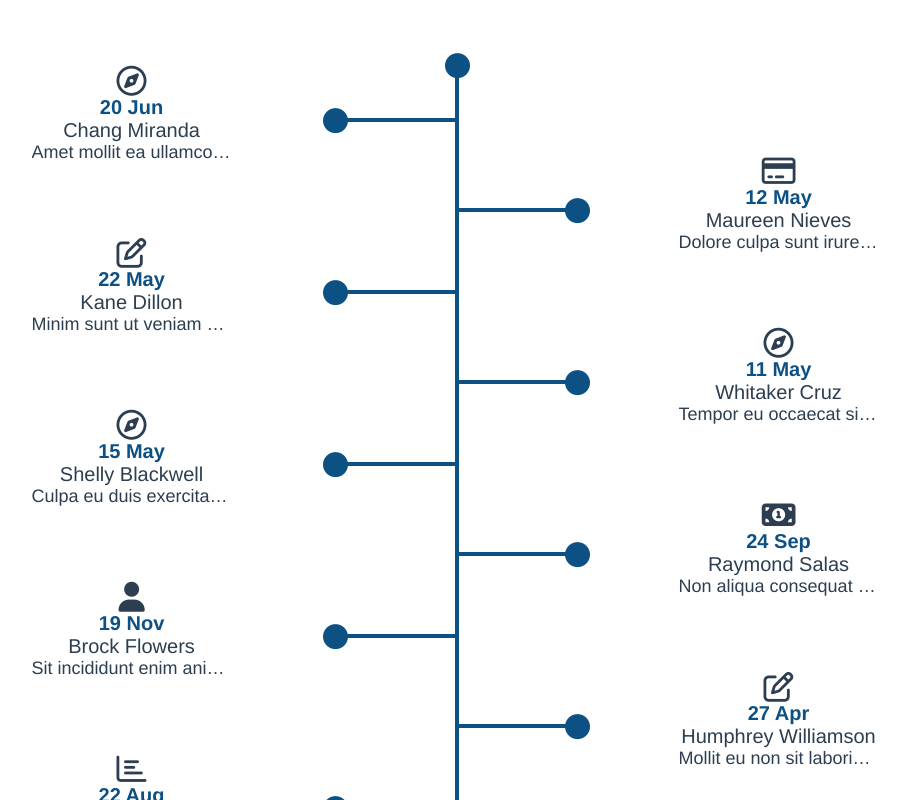
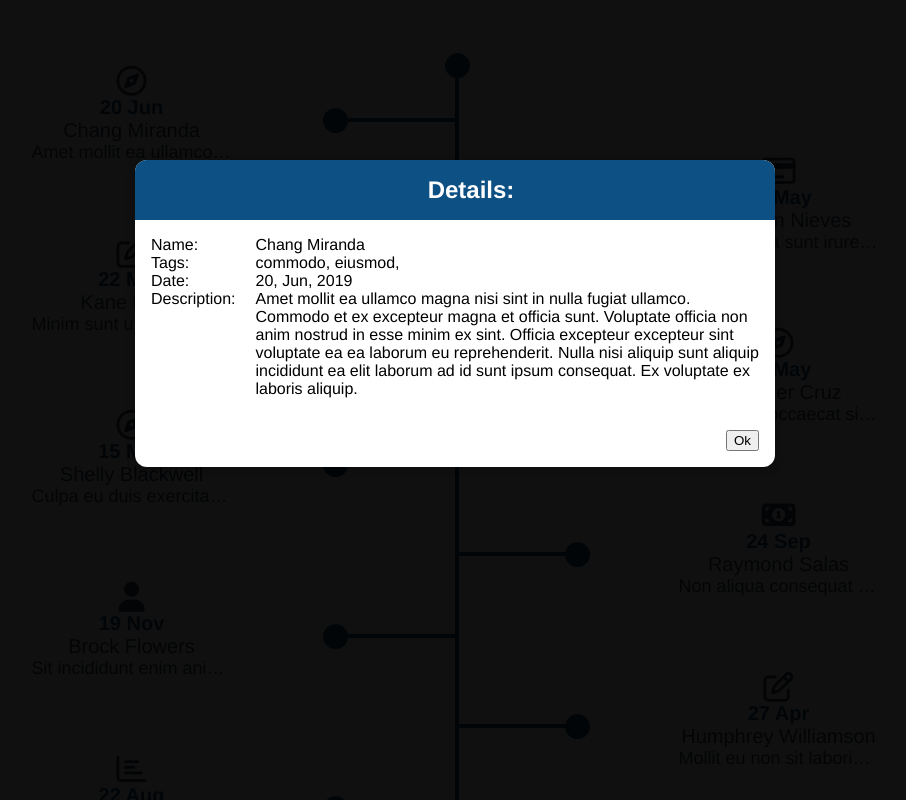
Before and after one commit to Cmanar0/Timeline, a Vue app: page / in a window 1280 px wide. Both pictures are taken after a click on the element 316 px from the left and 114 px from the top of the page. Shown: the top 800 px of the page, without its empty margins (185-1091 px from the left). Built offline with nearby package versions, Linux system fonts and the light colour scheme.

Commit message:
Implement custom dialog window

```diff
--- a/src/components/Timeline.vue
+++ b/src/components/Timeline.vue
@@ -1,5 +1,34 @@
 <template>
   <div class="container">
+    <DialogWin v-if="dialogOn" title="Details:" @close="CloseWin">
+      <template #default>
+        <div class="flex-info">
+          <div>
+            <p>Name:</p>
+            <p>Tags:</p>
+            <p>Date:</p>
+            <p>Description:</p>
+          </div>
+
+          <div>
+            <p>{{ dialogContent.name.first }} {{ dialogContent.name.last }}</p>
+            <span v-for="tag in dialogContent.tags" :key="tag" :tag="tag">{{ `${tag}, ` }}</span>
+            <p>
+              {{
+                `${dialogContent.myDate.getDate()}, ${
+                  this.months[dialogContent.myDate.getMonth()]
+                }, ${dialogContent.myDate.getFullYear()}`
+              }}
+            </p>
+
+            <p>{{ dialogContent.about }}</p>
+          </div>
+        </div>
+      </template>
+      <template #actions>
+        <button @click="CloseWin">Ok</button>
+      </template>
+    </DialogWin>
     <div class="line" id="line">
       <div v-for="post in myPostsList" :key="post.id" :post="post" class="invis-height"></div>
     </div>
@@ -13,7 +42,7 @@
           class="box mg-right-15"
           :class="{ none: post.myId % 2 == 1 }"
         >
-          <div v-if="post.myId % 2 == 0" class="content-box">
+          <div v-if="post.myId % 2 == 0" class="content-box" @click="setDialogOn(post)">
             <i :class="post.randomIcon"></i>
             <div class="date">
               <p>
@@ -77,13 +106,19 @@
 </template>
 
 <script>
+import DialogWin from './reusable/DialogWin.vue'
 import { postsList } from './data.js'
 import { iconsList } from './data.js'
 
 export default {
   name: 'HelloWorld',
+  components: {
+    DialogWin
+  },
   data() {
     return {
+      dialogOn: false,
+      dialogContent: null,
       months: ['Jan', 'Fer', 'Mar', 'Apr', 'May', 'Jun', 'Jul', 'Aug', 'Sep', 'Oct', 'Nov', 'Dec'],
       postsList,
       iconsList,
@@ -110,14 +145,24 @@ export default {
     // console.log(this.myPostsList)
   },
   methods: {
-    aaa() {
-      console.log('object')
+    CloseWin() {
+      this.dialogOn = false
+    },
+    setDialogOn(post) {
+      this.dialogContent = post
+      this.dialogOn = true
     }
   }
 }
 </script>
 
 <style scoped>
+.flex-info {
+  text-align: left;
+  display: flex;
+  gap: 20px;
+  justify-content: flex-start;
+}
 .left-post-joint {
   position: relative;
   display: flex;
--- /dev/null
+++ b/src/components/reusable/DialogWin.vue
@@ -0,0 +1,91 @@
+<template>
+  <div>
+    <!-- I emit the signal here inside the div element directly (it is suposed to close the dialog by clicking on the background of the dialog) (the div is set as background by the css)-->
+    <div @click="$emit('close')"></div>
+    <dialog open>
+      <header>
+        <slot name="header">
+          <h2>{{ title }}</h2>
+        </slot>
+      </header>
+      <section>
+        <slot name="default"> </slot>
+      </section>
+      <menu>
+        <slot name="actions">
+          <!-- I emit the signal also here inside the button element directly to also close the dialog-->
+          <button @click="$emit('close')">Close</button>
+        </slot>
+      </menu>
+    </dialog>
+  </div>
+</template>
+
+<script>
+export default {
+  props: {
+    title: {
+      type: String,
+      required: false
+    }
+  },
+  emits: ['close'] //we just mantion here that we do emit something from this component.
+}
+</script>
+
+/* BaseDialogWindow.vue: */
+
+<style scoped>
+div {
+  position: fixed;
+  top: 0;
+  left: 0;
+  height: 100vh;
+  width: 100%;
+  background-color: rgba(0, 0, 0, 0.75);
+  z-index: 900;
+}
+
+dialog {
+  position: fixed;
+  top: 20vh;
+  left: 10%;
+  width: 80%;
+  z-index: 1000;
+  border-radius: 12px;
+  border: none;
+  box-shadow: 0 2px 8px rgba(0, 0, 0, 0.26);
+  padding: 0;
+  margin: 0;
+  overflow: hidden;
+}
+
+header {
+  background-color: rgba(13, 81, 132, 255);
+  color: white;
+  width: 100%;
+  padding: 1rem;
+}
+
+header h2 {
+  margin: 0;
+}
+
+section {
+  padding: 1rem;
+}
+
+menu {
+  padding: 1rem;
+  display: flex;
+  justify-content: flex-end;
+  margin: 0;
+}
+
+@media (min-width: 768px) {
+  dialog {
+    left: calc(50% - 20rem);
+    width: 40rem;
+  }
+}
+</style>
```
